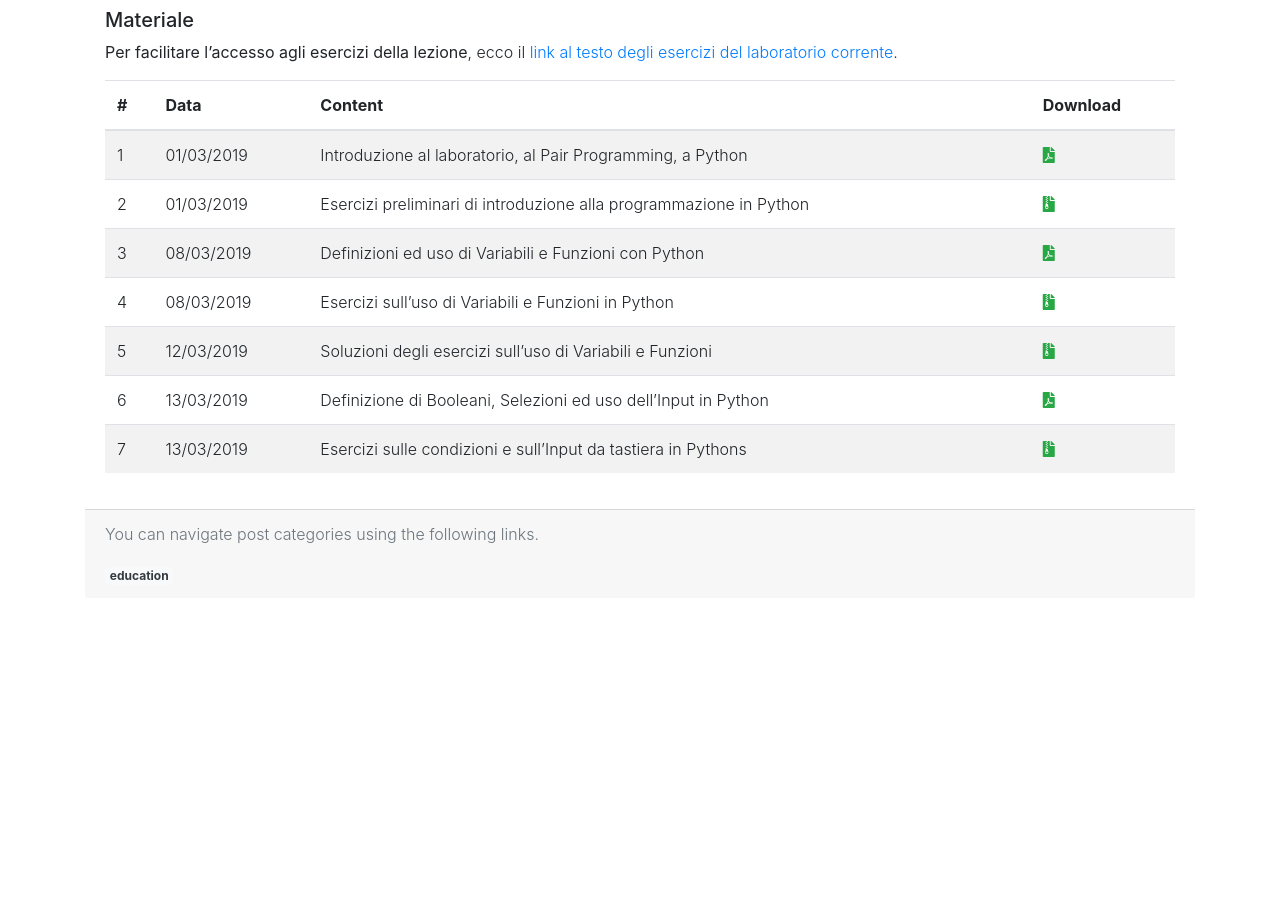
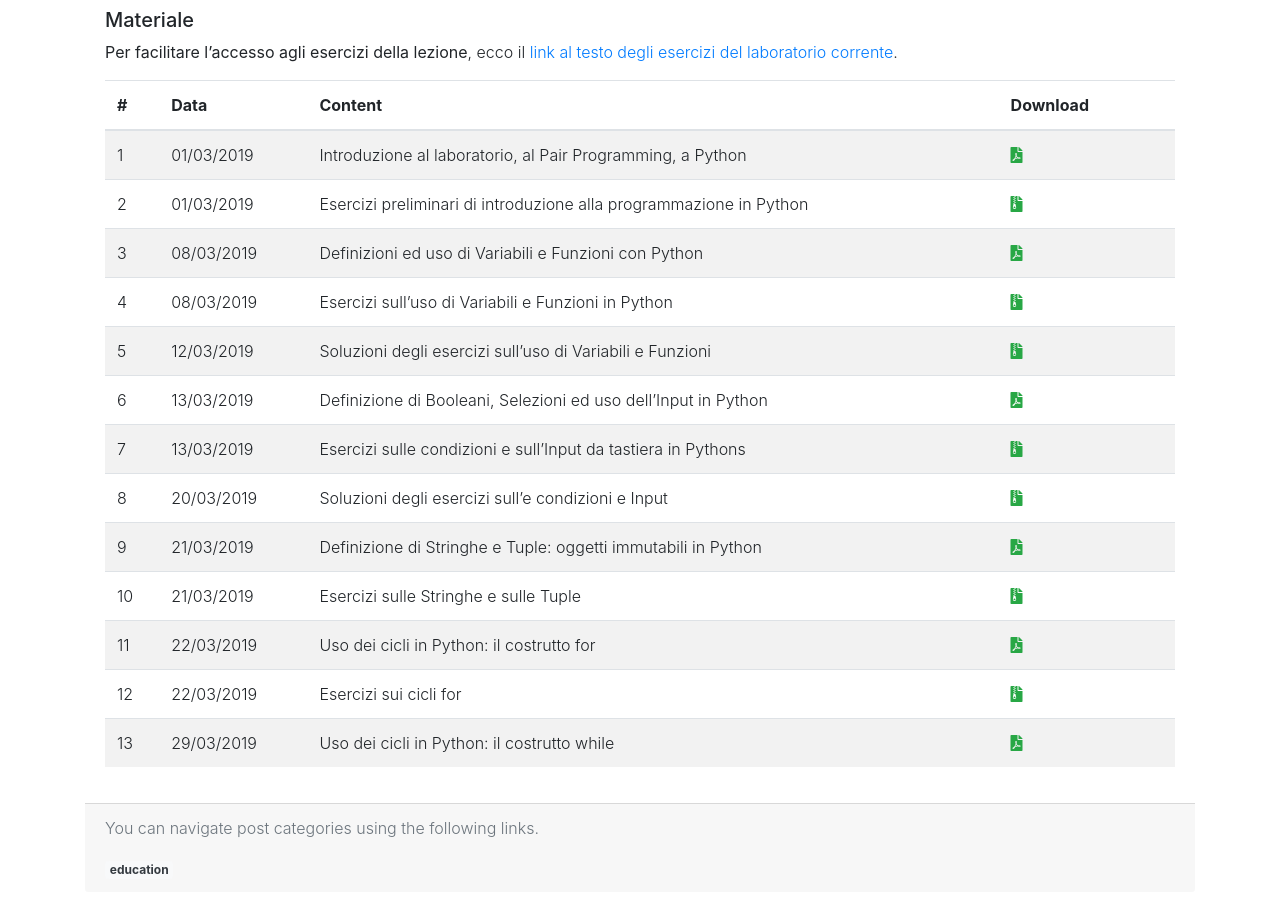
Before and after one commit to saltgz/saltgz.github.io, a Jekyll site: the page built from _posts/2019-02-20-info-mat.md, in a window 1280 px wide and 900 px high, scrolled down 575 px. Built offline with Jekyll 4.4.1, drawn with Linux system fonts in a browser that asks for light colours; nearby versions of some CDN libraries; before the commit the page ends 1181 px from its top, so only the background shows below that.

Commit message:
update slides and exercises

```diff
--- a/_posts/2019-02-20-info-mat.md
+++ b/_posts/2019-02-20-info-mat.md
@@ -14,7 +14,7 @@ corso](https://www.unibo.it/it/didattica/insegnamenti/insegnamento/2018/323868).
 ##### Form di registrazione al corso
 
 A questa pagina potete accedere alla piattaforma di e-learning creata per il corso:
-[Moodle](https://moodle.dm.unibo.it) \[[https://moodle.dm.unibo.it](https://moodle.dm.unibo.it)\].
+[Moodle](https://moodle.dm.unibo.it) [<https://moodle.dm.unibo.it>].
 Su questa piattaform web:
 1. viene gestita la distribuzione degli esercizi;
 2. si svolge l'esame di laboratorio.
@@ -25,14 +25,20 @@ un utente apposito.
 ##### Materiale
 
 **Per facilitare l'accesso agli esercizi della lezione**, ecco il
-[link al testo degli esercizi del laboratorio corrente]({{ "/assets/teaching/esercizi/python/003_Esercizi.zip"| prepend: site.baseurl }}).
+[link al testo degli esercizi del laboratorio corrente]({{ "/assets/teaching/slides/python/005_Cicli.pdf" | prepend: site.baseurl }}).
 
-| #   | Data       | Content                                                            | Download                                                                                                                                |
-| --- | ---------- | ------------------------------------------------------------------ | --------------------------------------------------------------------------------------------------------------------------------------- |
-| 1   | 01/03/2019 | Introduzione al laboratorio, al Pair Programming, a Python         | [<i class="fas fa-file-pdf" title="PDF"></i>]({{ "/assets/teaching/slides/python/001_Introduzioni.pdf" | prepend: site.baseurl }})      |
-| 2   | 01/03/2019 | Esercizi preliminari di introduzione alla programmazione in Python | [<i class="fas fa-file-archive" title="ZIP"></i>]({{ "/assets/teaching/esercizi/python/001_Preliminari.zip" | prepend: site.baseurl }}) |
-| 3   | 08/03/2019 | Definizioni ed uso di Variabili e Funzioni con Python              | [<i class="fas fa-file-pdf" title="PDF"></i>]({{ "/assets/teaching/slides/python/002_Definizioni_Base.pdf" | prepend: site.baseurl }})  |
-| 4   | 08/03/2019 | Esercizi sull'uso di Variabili e Funzioni in Python                | [<i class="fas fa-file-archive" title="ZIP"></i>]({{ "/assets/teaching/esercizi/python/002_Uso_Funzioni.zip"| prepend: site.baseurl }}) |
-| 5   | 12/03/2019 | Soluzioni degli esercizi sull'uso di Variabili e Funzioni          | [<i class="fas fa-file-archive" title="ZIP"></i>]({{ "/assets/teaching/esercizi/python/soluzioni/002_Soluzioni_Uso_Funzioni.zip"| prepend: site.baseurl }}) |
-| 6   | 13/03/2019 | Definizione di Booleani, Selezioni ed uso dell'Input in Python     | [<i class="fas fa-file-pdf" title="PDF"></i>]({{ "/assets/teaching/slides/python/003_Condizioni.pdf" | prepend: site.baseurl }})  |
-| 7   | 13/03/2019 | Esercizi sulle condizioni e sull'Input da tastiera in Pythons      | [<i class="fas fa-file-archive" title="ZIP"></i>]({{ "/assets/teaching/esercizi/python/003_Esercizi.zip"| prepend: site.baseurl }}) |
+| #   | Data       | Content                                                            | Download                                                                                                                          |                           |
+| --- | ---------- | ------------------------------------------------------------------ | --------------------------------------------------------------------------------------------------------------------------------- | ------------------------- |
+| 1   | 01/03/2019 | Introduzione al laboratorio, al Pair Programming, a Python         | [<i class="fas fa-file-pdf" title="PDF"></i>]({{ "/assets/teaching/slides/python/001_Introduzioni.pdf"                           | prepend: site.baseurl }}) |
+| 2   | 01/03/2019 | Esercizi preliminari di introduzione alla programmazione in Python | [<i class="fas fa-file-archive" title="ZIP"></i>]({{ "/assets/teaching/esercizi/python/001_Esercizi.zip"                      | prepend: site.baseurl }}) |
+| 3   | 08/03/2019 | Definizioni ed uso di Variabili e Funzioni con Python              | [<i class="fas fa-file-pdf" title="PDF"></i>]({{ "/assets/teaching/slides/python/002_Definizioni_Base.pdf"                       | prepend: site.baseurl }}) |
+| 4   | 08/03/2019 | Esercizi sull'uso di Variabili e Funzioni in Python                | [<i class="fas fa-file-archive" title="ZIP"></i>]({{ "/assets/teaching/esercizi/python/002_Esercizi.zip"                     | prepend: site.baseurl }}) |
+| 5   | 12/03/2019 | Soluzioni degli esercizi sull'uso di Variabili e Funzioni          | [<i class="fas fa-file-archive" title="ZIP"></i>]({{ "/assets/teaching/esercizi/python/soluzioni/002_Soluzioni.zip" | prepend: site.baseurl }}) |
+| 6   | 13/03/2019 | Definizione di Booleani, Selezioni ed uso dell'Input in Python     | [<i class="fas fa-file-pdf" title="PDF"></i>]({{ "/assets/teaching/slides/python/003_Condizioni.pdf"                             | prepend: site.baseurl }}) |
+| 7   | 13/03/2019 | Esercizi sulle condizioni e sull'Input da tastiera in Pythons      | [<i class="fas fa-file-archive" title="ZIP"></i>]({{ "/assets/teaching/esercizi/python/003_Esercizi.zip"                         | prepend: site.baseurl }}) |
+| 8   | 20/03/2019 | Soluzioni degli esercizi sull'e condizioni e Input          | [<i class="fas fa-file-archive" title="ZIP"></i>]({{ "/assets/teaching/esercizi/python/soluzioni/003_Soluzioni.zip" | prepend: site.baseurl }}) |
+| 9   | 21/03/2019 | Definizione di Stringhe e Tuple: oggetti immutabili in Python     | [<i class="fas fa-file-pdf" title="PDF"></i>]({{ "/assets/teaching/slides/python/004_Stringhe_Tuple.pdf"                             | prepend: site.baseurl }}) |
+| 10  | 21/03/2019 | Esercizi sulle Stringhe e sulle Tuple      | [<i class="fas fa-file-archive" title="ZIP"></i>]({{ "/assets/teaching/esercizi/python/004_Esercizi.zip"                         | prepend: site.baseurl }}) |
+| 11  | 22/03/2019 | Uso dei cicli in Python: il costrutto for     | [<i class="fas fa-file-pdf" title="PDF"></i>]({{ "/assets/teaching/slides/python/005_Cicli.pdf"                             | prepend: site.baseurl }}) |
+| 12  | 22/03/2019 | Esercizi sui cicli for      | [<i class="fas fa-file-archive" title="ZIP"></i>]({{ "/assets/teaching/esercizi/python/005_Esercizi.zip"                         | prepend: site.baseurl }}) |
+| 13  | 29/03/2019 | Uso dei cicli in Python: il costrutto while     | [<i class="fas fa-file-pdf" title="PDF"></i>]({{ "/assets/teaching/slides/python/006_While.pdf"                             | prepend: site.baseurl }}) |
```
Also changed, not shown: 15 other files.
